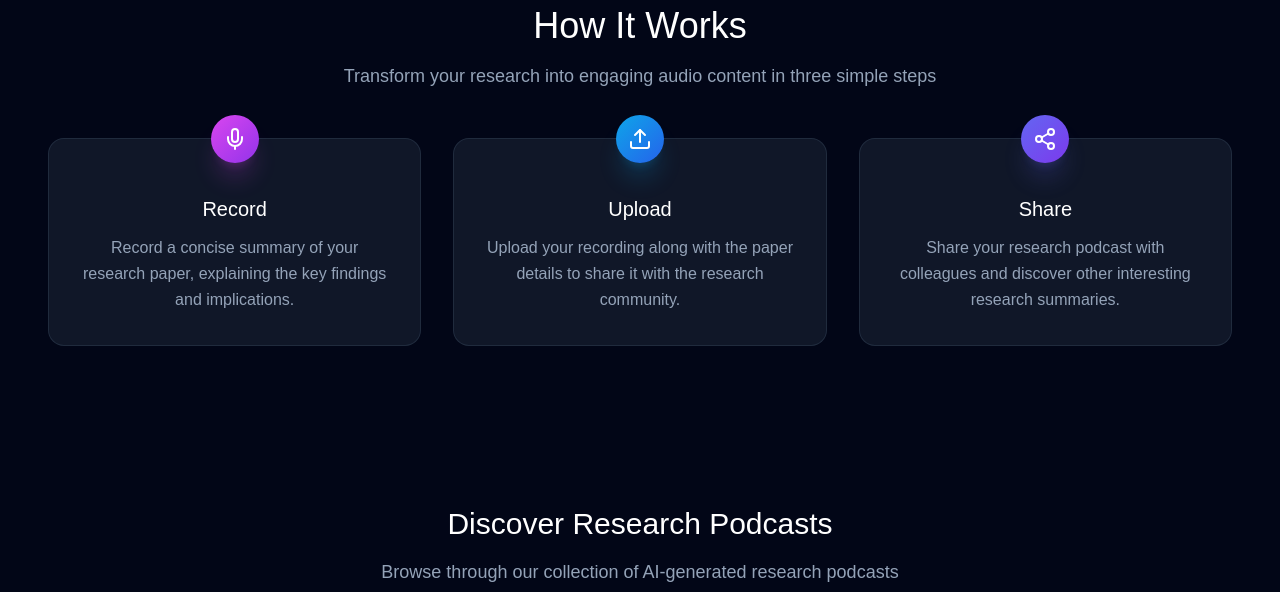
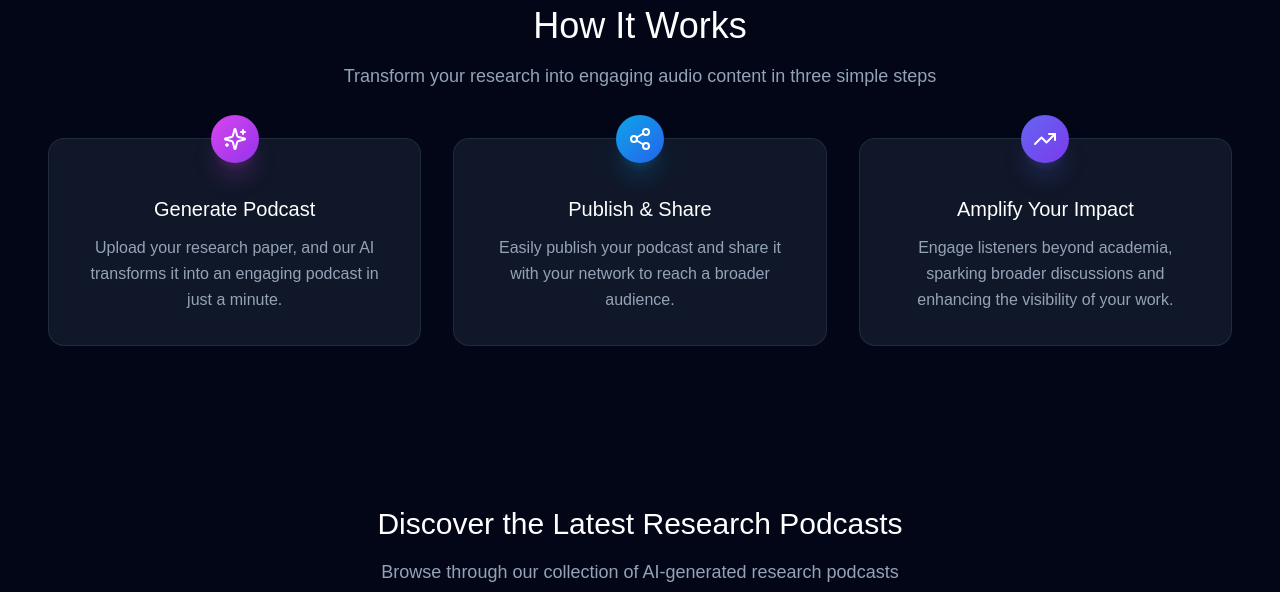
Before and after one commit to niklasheyden/orpheus, a React (Vite) app: page / in a window 1280 px wide. Shown: the part 860-1452 px from the top of the page. Built offline with nearby package versions, Linux system fonts and the light colour scheme; no server answers; the database is empty.

Commit message:
Update How It Works section with new steps and improved copy

```diff
--- a/src/pages/Home.tsx
+++ b/src/pages/Home.tsx
@@ -1,6 +1,6 @@
 import React, { useState, useEffect } from 'react';
 import { Link, useNavigate } from 'react-router-dom';
-import { Headphones, Share2, Sparkles, Search, FileUp, AudioWaveform as Waveform, ChevronDown, Filter, Compass, Mic, Upload } from 'lucide-react';
+import { Headphones, Share2, Sparkles, Search, FileUp, AudioWaveform as Waveform, ChevronDown, Filter, Compass, Mic, Upload, TrendingUp } from 'lucide-react';
 import { useAuth } from '../hooks/useAuth';
 import { supabase } from '../lib/supabase';
 import { useQuery } from '@tanstack/react-query';
@@ -120,36 +120,36 @@ const Home = () => {
             <div className="relative bg-slate-800/50 border border-slate-700/50 rounded-2xl p-8 text-center">
               <div className="absolute -top-6 left-1/2 -translate-x-1/2">
                 <div className="w-12 h-12 rounded-full bg-gradient-to-br from-fuchsia-500 to-purple-600 flex items-center justify-center shadow-xl shadow-fuchsia-500/20">
-                  <Mic className="w-6 h-6 text-white" />
+                  <Sparkles className="w-6 h-6 text-white" />
                 </div>
               </div>
               <div className="pt-6">
-                <h3 className="text-xl font-medium text-white mb-3">Record</h3>
-                <p className="text-slate-400 leading-relaxed">Record a concise summary of your research paper, explaining the key findings and implications.</p>
+                <h3 className="text-xl font-medium text-white mb-3">Generate Podcast</h3>
+                <p className="text-slate-400 leading-relaxed">Upload your research paper, and our AI transforms it into an engaging podcast in just a minute.</p>
               </div>
             </div>
 
             <div className="relative bg-slate-800/50 border border-slate-700/50 rounded-2xl p-8 text-center">
               <div className="absolute -top-6 left-1/2 -translate-x-1/2">
                 <div className="w-12 h-12 rounded-full bg-gradient-to-br from-sky-500 to-blue-600 flex items-center justify-center shadow-xl shadow-sky-500/20">
-                  <Upload className="w-6 h-6 text-white" />
+                  <Share2 className="w-6 h-6 text-white" />
                 </div>
               </div>
               <div className="pt-6">
-                <h3 className="text-xl font-medium text-white mb-3">Upload</h3>
-                <p className="text-slate-400 leading-relaxed">Upload your recording along with the paper details to share it with the research community.</p>
+                <h3 className="text-xl font-medium text-white mb-3">Publish & Share</h3>
+                <p className="text-slate-400 leading-relaxed">Easily publish your podcast and share it with your network to reach a broader audience.</p>
               </div>
             </div>
 
             <div className="relative bg-slate-800/50 border border-slate-700/50 rounded-2xl p-8 text-center">
               <div className="absolute -top-6 left-1/2 -translate-x-1/2">
                 <div className="w-12 h-12 rounded-full bg-gradient-to-br from-indigo-500 to-violet-600 flex items-center justify-center shadow-xl shadow-indigo-500/20">
-                  <Share2 className="w-6 h-6 text-white" />
+                  <TrendingUp className="w-6 h-6 text-white" />
                 </div>
               </div>
               <div className="pt-6">
-                <h3 className="text-xl font-medium text-white mb-3">Share</h3>
-                <p className="text-slate-400 leading-relaxed">Share your research podcast with colleagues and discover other interesting research summaries.</p>
+                <h3 className="text-xl font-medium text-white mb-3">Amplify Your Impact</h3>
+                <p className="text-slate-400 leading-relaxed">Engage listeners beyond academia, sparking broader discussions and enhancing the visibility of your work.</p>
               </div>
             </div>
           </div>
@@ -160,7 +160,7 @@ const Home = () => {
       <div className="relative mx-auto max-w-7xl px-4 sm:px-6 lg:px-8 mb-16">
         <div className="text-center mb-12">
           <h2 className="font-display text-3xl font-medium text-white">
-            Discover Research Podcasts
+            Discover the Latest Research Podcasts
           </h2>
           <p className="mt-4 text-lg text-slate-400">
             Browse through our collection of AI-generated research podcasts
```
